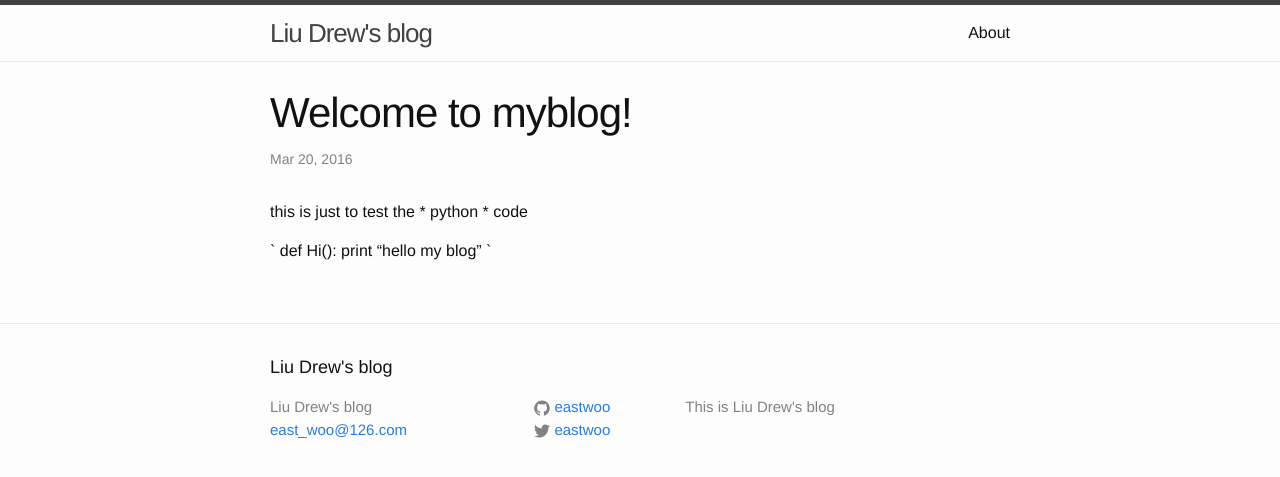
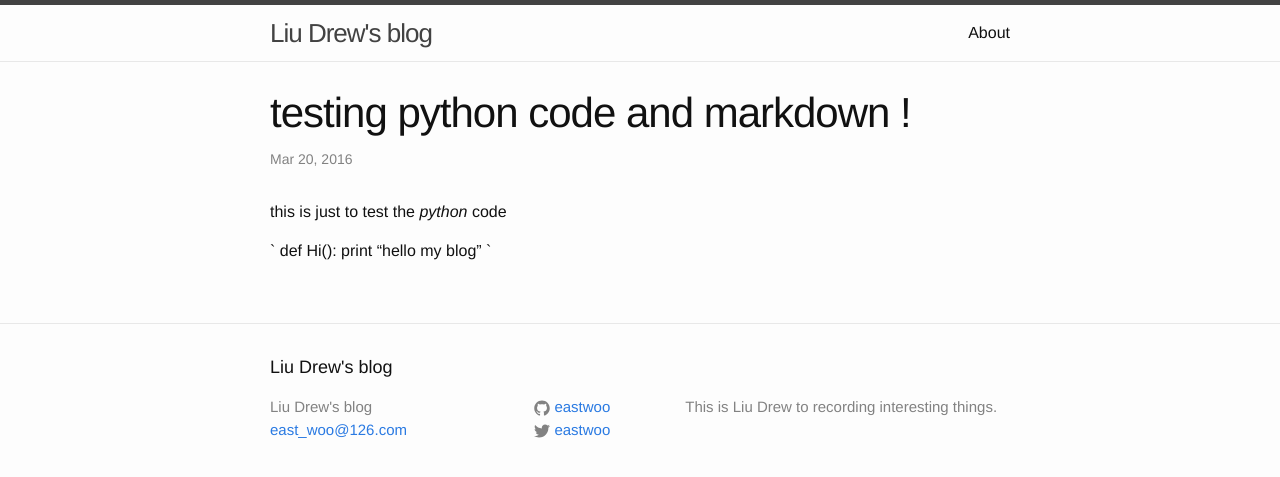
Before and after one commit to eastwoo/eastwoo.github.io, a Jekyll site: the page built from _posts/2016-03-20-testing-my-python.markdown, in a window 1280 px wide. Shown: the top 477 px of the page. Built offline with Jekyll 4.4.1, drawn with Linux system fonts in a browser that asks for light colours.

Commit message:
testing it

```diff
--- a/_config.yml
+++ b/_config.yml
@@ -9,7 +9,7 @@
 title: Liu Drew's blog
 email: east_woo@126.com
 description: > # this means to ignore newlines until "baseurl:"
-    This is Liu Drew's blog
+    This is Liu Drew to recording interesting things.
 baseurl: "" # the subpath of your site, e.g. /blog
 url: "http://eastwoo.github.io" # the base hostname & protocol for your site
 twitter_username: eastwoo
--- a/_posts/2016-03-20-testing-my-python.markdown
+++ b/_posts/2016-03-20-testing-my-python.markdown
@@ -1,10 +1,10 @@
 ---
 layout: post
-title:  "Welcome to myblog!"
+title:  "testing python code and markdown !"
 date:   2016-03-20 09:03:21 +0800
 ---
 
-this is just to test the * python * code
+this is just to test the *python* code
 
 `
 def Hi():
```
